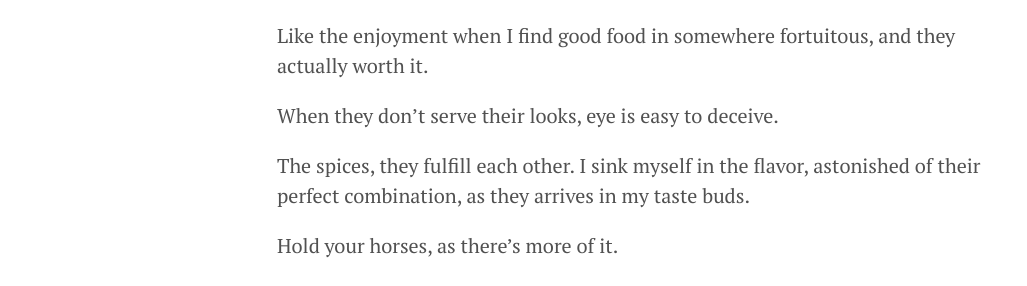
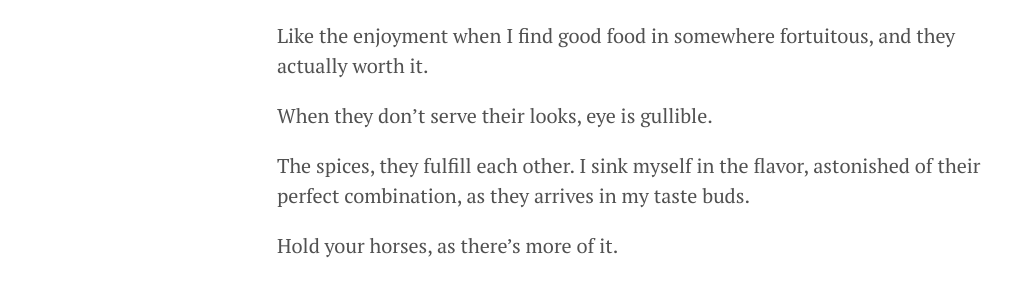
Before and after one commit to ronaatxendit/martabacc.github.io, a Jekyll site: the page built from _posts/2020-1-30-pandora-delight.md, in a window 1280 px wide. Shown: the part 261-547 px from the top of the page, without its empty margins (3-1030 px from the left). Built offline with Jekyll 4.4.1, drawn with Linux system fonts in a browser that asks for light colours.

Commit message:
fix(post): grammar

```diff
--- a/_posts/2020-1-30-pandora-delight.md
+++ b/_posts/2020-1-30-pandora-delight.md
@@ -7,7 +7,7 @@ It is a delight for me to find myself mystified.
 
 Like the enjoyment when I find good food in somewhere fortuitous, and they actually worth it.
 
-When they don’t serve their looks, eye is easy to deceive.
+When they don’t serve their looks, eye is gullible.
 
 The spices, they fulfill each other. I sink myself in the flavor, astonished of their perfect combination, as they arrives in my taste buds.
 
```
